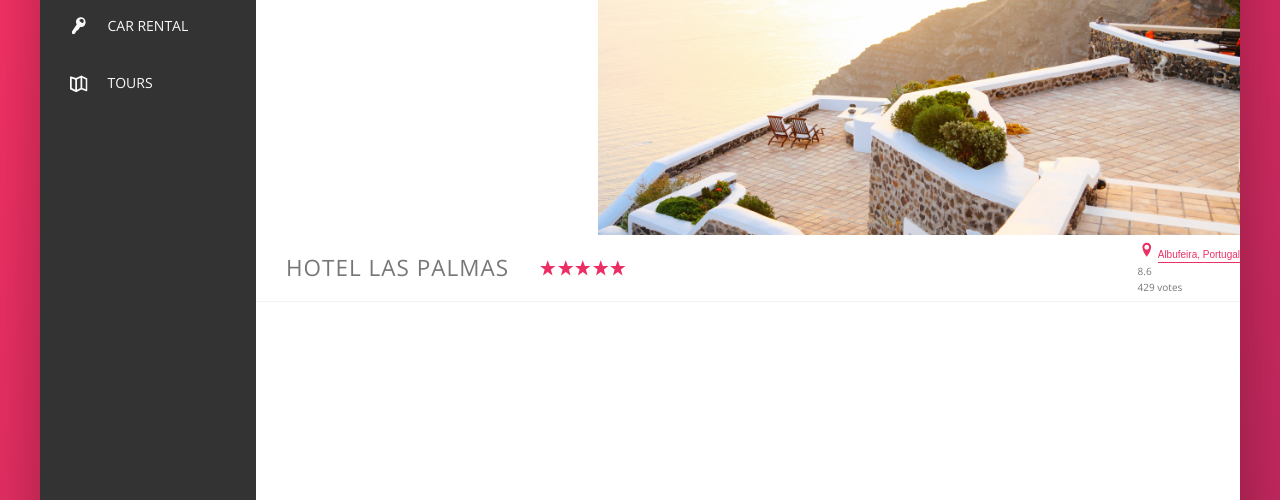
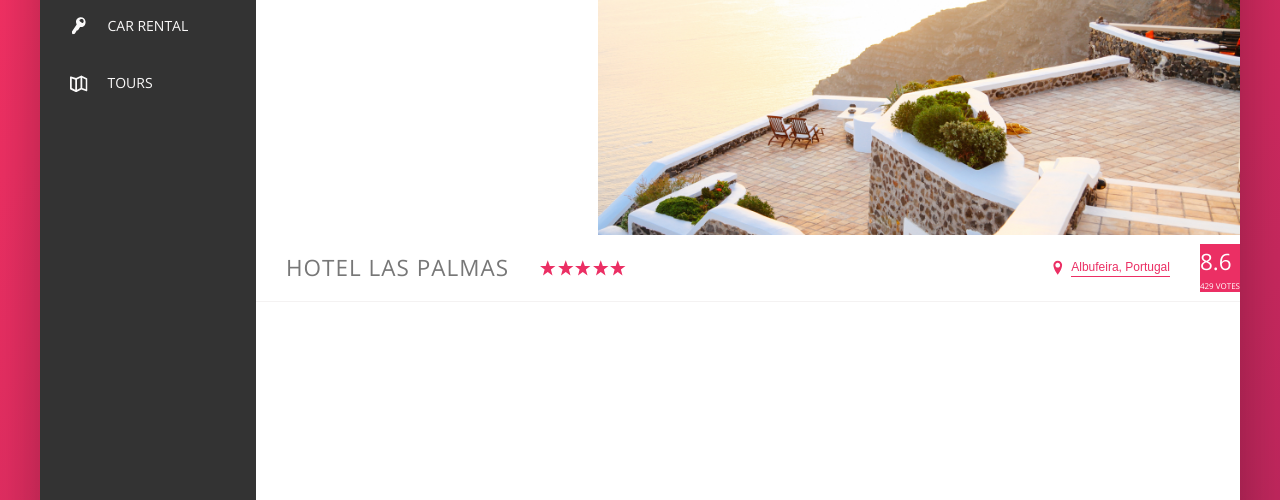
Before and after one commit to PranavGPR/TrilloByGPR, a website: page index.html in a window 1280 px wide. Shown: the part 300-800 px from the top of the page. Drawn offline with nearby package versions, Linux system fonts and the light colour scheme.

Commit message:
rating style

```diff
--- a/sass/components/_overview.scss
+++ b/sass/components/_overview.scss
@@ -24,15 +24,30 @@
   }
 
   &__location {
+    font-size: 1.2rem;
+    display: flex;
+    align-items: center;
+  }
+
+  &__icon-location {
+    margin-right: 0.5rem;
   }
 
   &__rating {
+    background-color: var(--color-primary);
+    margin-left: 3rem;
+    color: #fff;
+    align-self: stretch;
   }
 
   &__rating-average {
+    font-size: 2.25rem;
+    font-weight: 300;
   }
 
   &__rating-count {
+    font-size: 0.8rem;
+    text-transform: uppercase;
   }
 }
 
```
Also changed, not shown: css/style.css, css/style.min.css.
